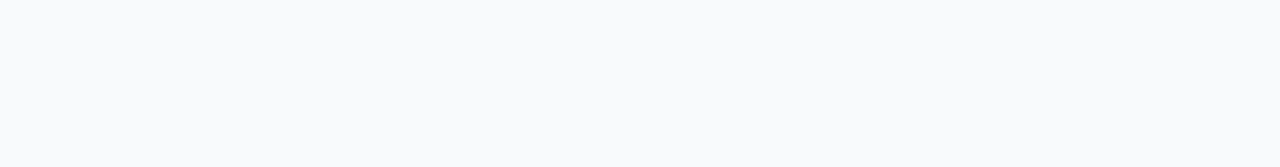
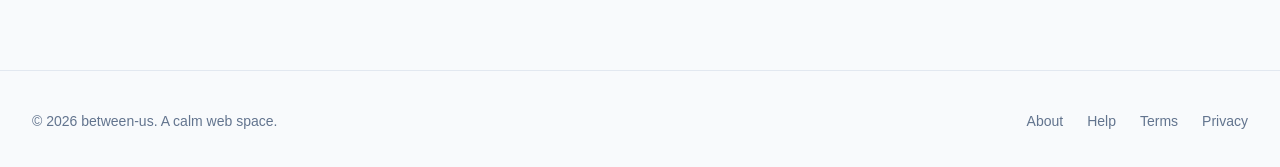
Before and after one commit to Channaveer2004/between-us, a Next.js app: page / in a window 1280 px wide. Shown: the part 923-1090 px from the top of the page. Before the commit the page ends 945 px from the top, so only its background shows below. Built offline with nearby package versions, Linux system fonts and the light colour scheme; no server answers; the database is empty.

Commit message:
footer added

```diff
--- a/src/app/page.tsx
+++ b/src/app/page.tsx
@@ -97,6 +97,19 @@
           </div>
         </div>
       </div>
+
+      {/* Footer */}
+      <footer className="border-t border-slate-200 dark:border-slate-800 bg-slate-50 dark:bg-slate-950 py-10 mt-12 transition-colors duration-200">
+        <div className="max-w-7xl mx-auto px-4 sm:px-6 lg:px-8 flex flex-col sm:flex-row items-center justify-between text-sm text-slate-500 dark:text-slate-400">
+          <p className="mb-4 sm:mb-0">© {new Date().getFullYear()} between-us. A calm web space.</p>
+          <div className="flex space-x-6 font-medium">
+            <Link href="/" className="hover:text-slate-900 dark:hover:text-slate-200 transition">About</Link>
+            <Link href="/" className="hover:text-slate-900 dark:hover:text-slate-200 transition">Help</Link>
+            <Link href="/" className="hover:text-slate-900 dark:hover:text-slate-200 transition">Terms</Link>
+            <Link href="/" className="hover:text-slate-900 dark:hover:text-slate-200 transition">Privacy</Link>
+          </div>
+        </div>
+      </footer>
     </div>
   );
 }
```
